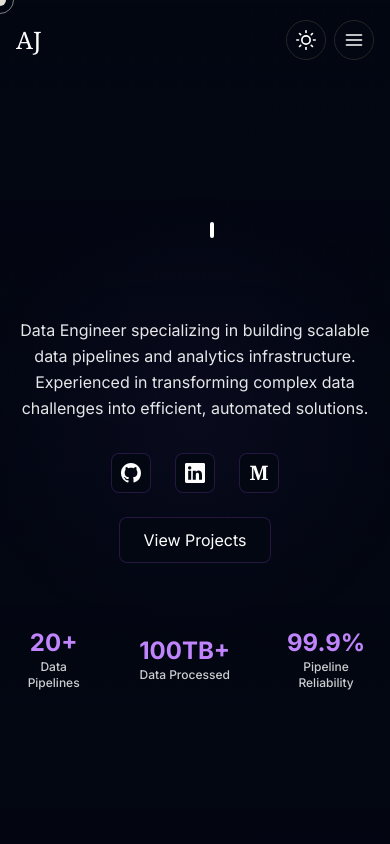
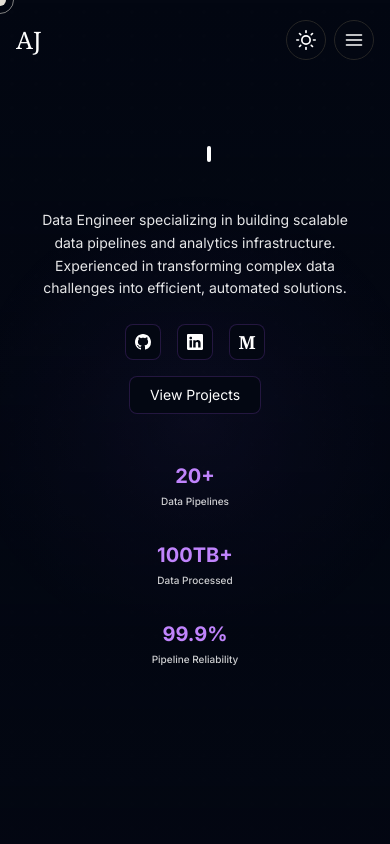
Before and after one commit to asJ26/Akhilesh-portfolio, a Next.js app: page / in a window 390 px wide. Shown: the top 844 px of the page. Built offline with nearby package versions, Linux system fonts and the light colour scheme.

Commit message:
Update Hero.tsx

```diff
--- a/src/components/home/Hero.tsx
+++ b/src/components/home/Hero.tsx
@@ -27,56 +27,56 @@ export default function Hero() {
 
   return (
     <section className="min-h-[90vh] w-full relative">
-      <div className="relative max-w-7xl mx-auto px-4 sm:px-6 lg:px-8 pt-32 pb-20">
-        <div className="h-[40rem] w-full flex flex-col items-center justify-center">
+      <div className="relative max-w-7xl mx-auto px-4 sm:px-6 lg:px-8 pt-20 sm:pt-24 lg:pt-32 pb-12 sm:pb-16 lg:pb-20">
+        <div className="h-auto min-h-[40rem] w-full flex flex-col items-center justify-center">
           <TypewriterEffect
             words={words}
-            className="text-4xl sm:text-5xl lg:text-7xl font-bold text-center mb-8"
+            className="text-3xl sm:text-4xl md:text-5xl lg:text-7xl font-bold text-center mb-4 sm:mb-8"
           />
 
           <motion.div
             initial={{ opacity: 0, y: 20 }}
             animate={{ opacity: 1, y: 0 }}
             transition={{ duration: 0.8, delay: 1.2 }}
-            className="mt-4 text-center"
+            className="mt-2 sm:mt-4 text-center px-4 sm:px-6"
           >
-            <h2 className="text-base sm:text-lg text-neutral-800 dark:text-white/90 my-6 max-w-2xl mx-auto leading-relaxed">
+            <h2 className="text-sm sm:text-base md:text-lg text-neutral-800 dark:text-white/90 my-4 sm:my-6 max-w-2xl mx-auto leading-relaxed">
               Data Engineer specializing in building scalable data pipelines and
               analytics infrastructure. Experienced in transforming complex data challenges
               into efficient, automated solutions.
             </h2>
 
-            <div className="flex flex-col items-center gap-6 mt-8">
-              <div className="flex items-center justify-center space-x-6">
+            <div className="flex flex-col items-center gap-4 sm:gap-6 mt-6 sm:mt-8">
+              <div className="flex items-center justify-center space-x-4 sm:space-x-6">
                 <ButtonLitLink
                   href="https://github.com/asJ26"
                   target="_blank"
                   rel="noopener noreferrer"
-                  className="w-10 h-10 p-0 flex items-center justify-center"
+                  className="w-9 h-9 sm:w-10 sm:h-10 p-0 flex items-center justify-center"
                 >
-                  <BsGithub className="w-5 h-5" />
+                  <BsGithub className="w-4 h-4 sm:w-5 sm:h-5" />
                 </ButtonLitLink>
                 <ButtonLitLink
                   href="https://www.linkedin.com/in/akhilesh-s-jadhav/"
                   target="_blank"
                   rel="noopener noreferrer"
-                  className="w-10 h-10 p-0 flex items-center justify-center"
+                  className="w-9 h-9 sm:w-10 sm:h-10 p-0 flex items-center justify-center"
                 >
-                  <BsLinkedin className="w-5 h-5" />
+                  <BsLinkedin className="w-4 h-4 sm:w-5 sm:h-5" />
                 </ButtonLitLink>
                 <ButtonLitLink
                   href="https://medium.com/@akhileshjadhav26"
                   target="_blank"
                   rel="noopener noreferrer"
-                  className="w-10 h-10 p-0 flex items-center justify-center"
+                  className="w-9 h-9 sm:w-10 sm:h-10 p-0 flex items-center justify-center"
                 >
-                  <span className="font-serif font-bold text-xl">M</span>
+                  <span className="font-serif font-bold text-lg sm:text-xl">M</span>
                 </ButtonLitLink>
               </div>
 
               <ButtonLitLink
                 href="#projects"
-                className="px-6 py-2.5"
+                className="px-5 py-2 sm:px-6 sm:py-2.5 text-sm sm:text-base"
               >
                 View Projects
               </ButtonLitLink>
@@ -86,7 +86,7 @@ export default function Hero() {
               initial={{ opacity: 0, y: 20 }}
               animate={{ opacity: 1, y: 0 }}
               transition={{ duration: 0.8, delay: 1.4 }}
-              className="mt-16 flex items-center justify-center gap-12"
+              className="mt-12 sm:mt-16 flex flex-col sm:flex-row items-center justify-center gap-8 sm:gap-12"
             >
               {[
                 { value: "20+", label: "Data Pipelines" },
@@ -101,10 +101,10 @@ export default function Hero() {
                   className="text-center group"
                   whileHover={{ y: -5 }}
                 >
-                  <div className="text-2xl font-bold text-neutral-900 dark:text-purple-400">
+                  <div className="text-xl sm:text-2xl font-bold text-neutral-900 dark:text-purple-400">
                     {stat.value}
                   </div>
-                  <div className="text-xs text-neutral-600 dark:text-white/80 font-medium">
+                  <div className="text-[10px] sm:text-xs text-neutral-600 dark:text-white/80 font-medium mt-1">
                     {stat.label}
                   </div>
                 </motion.div>
```
